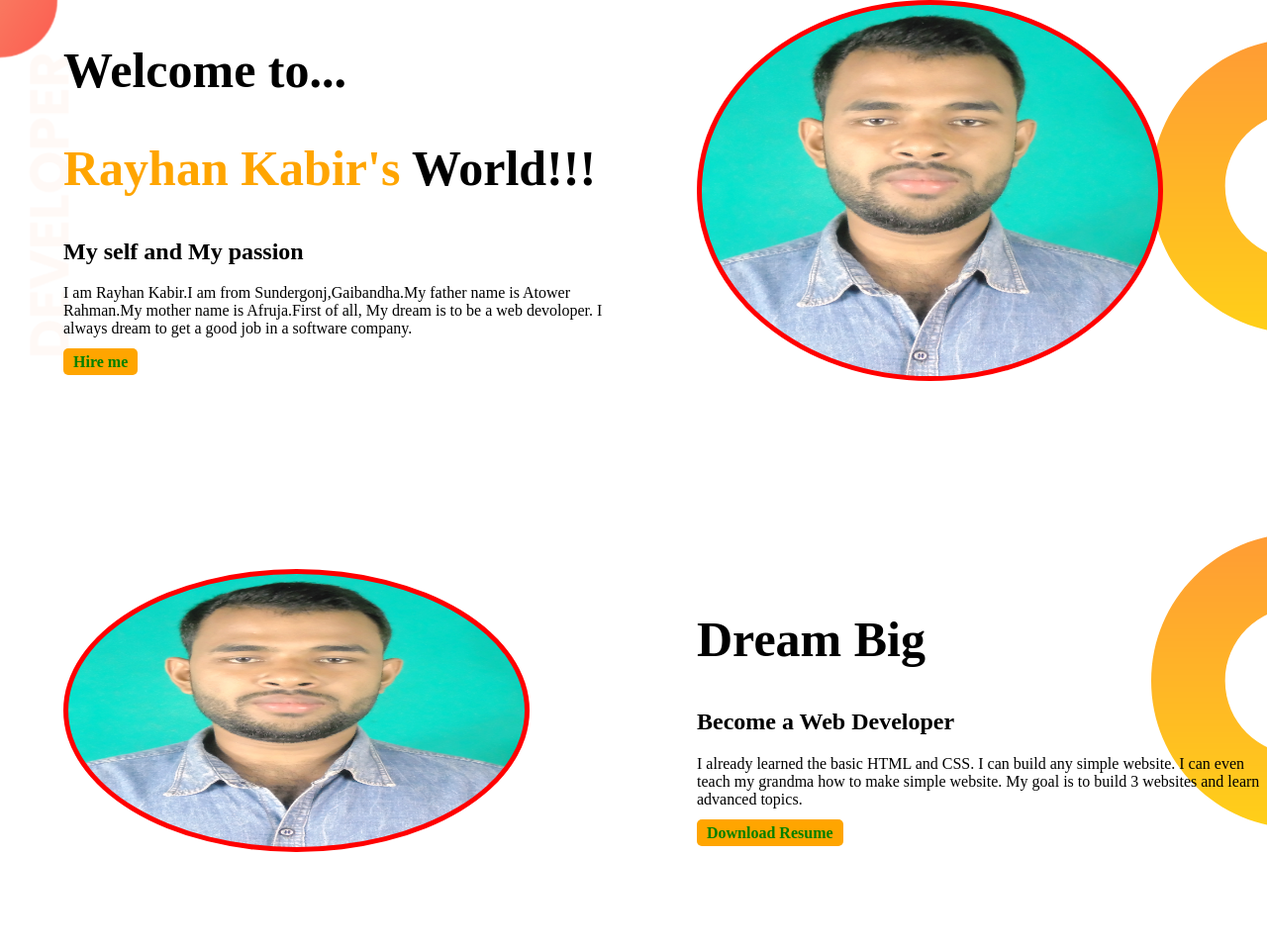
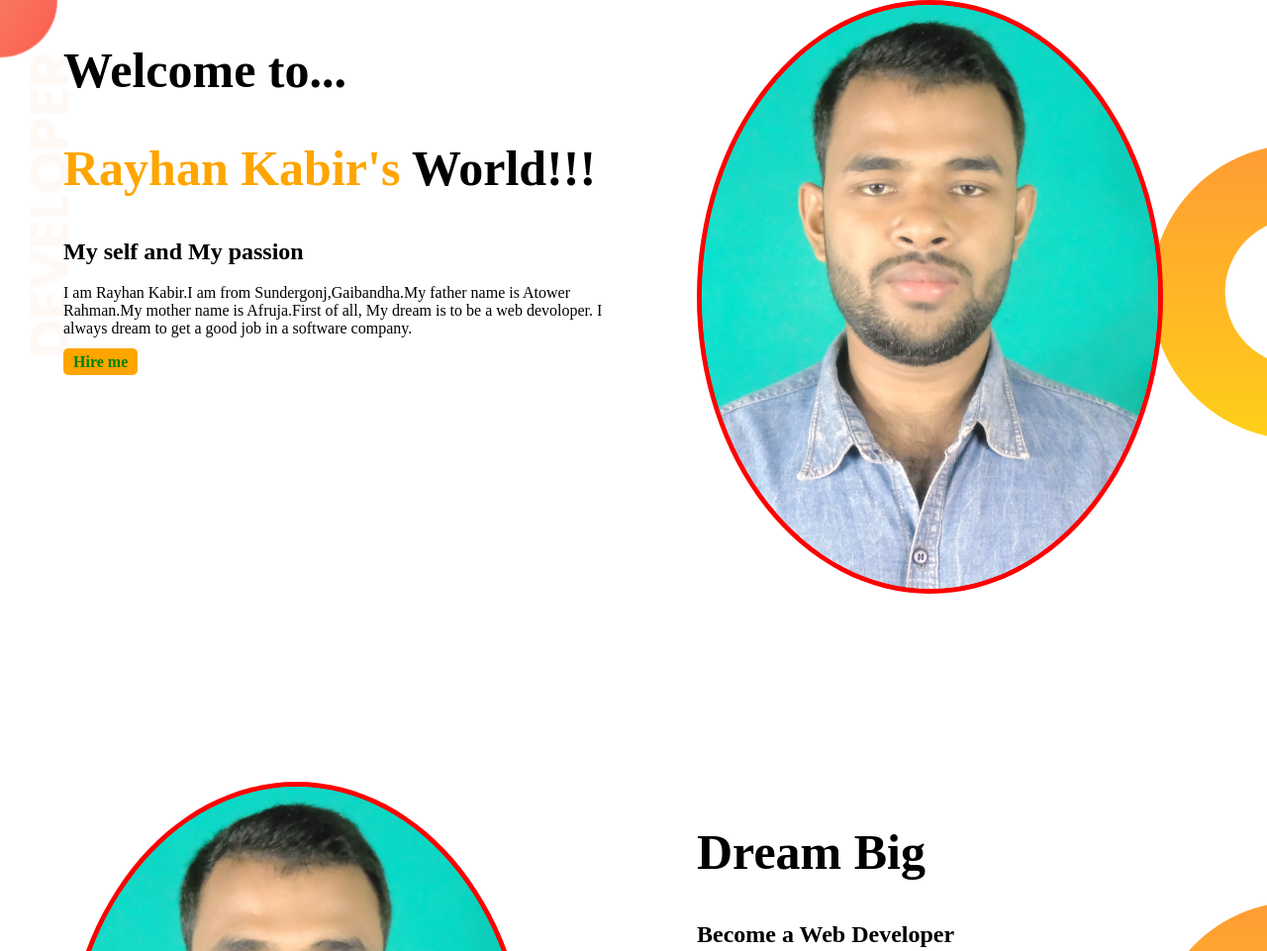
Before and after one commit to Rayhan2373/my-first-repo, a plain HTML site: page index.html in a window 1280 px wide. Shown: the top 961 px of the page at 99% size. Drawn offline with Linux system fonts and the light colour scheme.

Commit message:
last commit

```diff
--- a/index.html
+++ b/index.html
@@ -17,10 +17,10 @@
                  I always dream to get a good job in a software company.</p>
            <a class="link-button"href="http://">Hire me</a>
         </div>
-        <div class="half-width"><div class="div3"></div></div>
+        <div class="half-width"><img class="div3" src="r.jpg" alt="" srcset=""></div>
     </section>
     <section class="s1" id="s1" >
-        <div class="half-width"><div class="div3"></div></div>
+        <div class="half-width"><img class="div3"src="r.jpg" alt="" srcset=""></div>
         <div class="half-width">
             <h1>Dream Big</h1>
             <h2>Become a Web Developer</h2>
```
